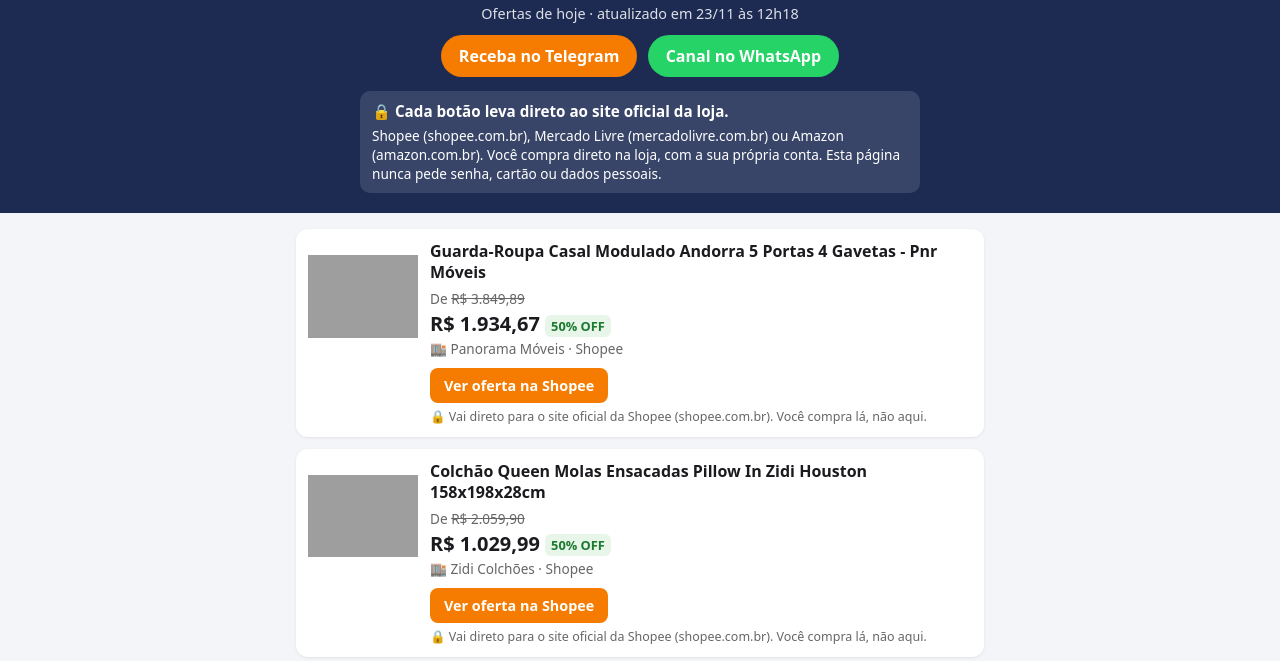
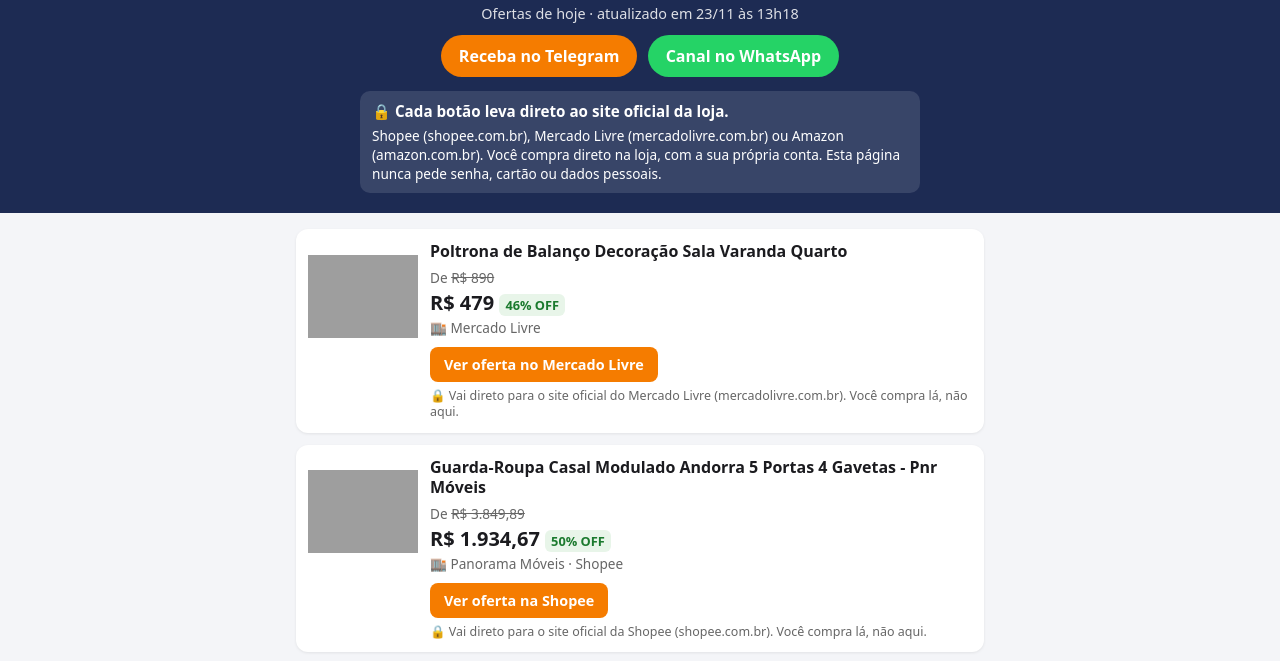
Before and after one commit to ofertascasa/ofertascasa.github.io, a plain HTML site: page index.html in a window 1280 px wide. Shown: the part 55-716 px from the top of the page. Drawn offline with Linux system fonts and the light colour scheme; grey boxes are pictures that could not be loaded.

Commit message:
atualiza as ofertas de hoje

```diff
--- a/index.html
+++ b/index.html
@@ -39,7 +39,7 @@ footer{max-width:720px;margin:0 auto;padding:8px 16px 32px;color:var(--cinza);fo
 <body>
 <header>
 <h1>🛋️ Ofertas Casa</h1>
-<p>Ofertas de hoje · atualizado em 23/11 às 12h18</p>
+<p>Ofertas de hoje · atualizado em 23/11 às 13h18</p>
 <a class="canal" href="https://t.me/OfertasCasaOficial">Receba no Telegram</a>
 <a class="canal whats" href="https://whatsapp.com/channel/0029VbEWegZ9xVJgP6oF842a">Canal no WhatsApp</a>
 <div class="seguro">
@@ -48,6 +48,7 @@ footer{max-width:720px;margin:0 auto;padding:8px 16px 32px;color:var(--cinza);fo
 </div>
 </header>
 <main>
+<article class="oferta"><img src="https://http2.mlstatic.com/D_Q_NP_2X_765406-MLB120346959441_102026-E--poltrona-de-balanco-decoracao-sala-varanda-quarto.jpg" alt="Poltrona de Balanço Decoração Sala Varanda Quarto" loading="lazy"><div class="info"><h2>Poltrona de Balanço Decoração Sala Varanda Quarto</h2><p class="de">De <s>R$ 890</s></p><p class="por">R$ 479 <span class="off">46% OFF</span></p><p class="loja">🏬 Mercado Livre</p><a class="botao" href="https://meli.la/1AnjdNt" target="_blank" rel="sponsored nofollow noopener">Ver oferta no Mercado Livre</a><p class="destino">🔒 Vai direto para o site oficial do Mercado Livre (mercadolivre.com.br). Você compra lá, não aqui.</p></div></article>
 <article class="oferta"><img src="https://cf.shopee.com.br/file/sg-11134201-8258j-msn32zzyg7iaca" alt="Guarda-Roupa Casal Modulado Andorra 5 Portas 4 Gavetas - Pnr Móveis" loading="lazy"><div class="info"><h2>Guarda-Roupa Casal Modulado Andorra 5 Portas 4 Gavetas - Pnr Móveis</h2><p class="de">De <s>R$ 3.849,89</s></p><p class="por">R$ 1.934,67 <span class="off">50% OFF</span></p><p class="loja">🏬 Panorama Móveis · Shopee</p><a class="botao" href="https://s.shopee.com.br/Lp1pPAdwi" target="_blank" rel="sponsored nofollow noopener">Ver oferta na Shopee</a><p class="destino">🔒 Vai direto para o site oficial da Shopee (shopee.com.br). Você compra lá, não aqui.</p></div></article>
 <article class="oferta"><img src="https://cf.shopee.com.br/file/sg-11134201-8257z-mqz5cxuh728c09" alt="Colchão Queen Molas Ensacadas Pillow In Zidi Houston 158x198x28cm" loading="lazy"><div class="info"><h2>Colchão Queen Molas Ensacadas Pillow In Zidi Houston 158x198x28cm</h2><p class="de">De <s>R$ 2.059,90</s></p><p class="por">R$ 1.029,99 <span class="off">50% OFF</span></p><p class="loja">🏬 Zidi Colchões · Shopee</p><a class="botao" href="https://s.shopee.com.br/9AQQHW5Dbm" target="_blank" rel="sponsored nofollow noopener">Ver oferta na Shopee</a><p class="destino">🔒 Vai direto para o site oficial da Shopee (shopee.com.br). Você compra lá, não aqui.</p></div></article>
 <article class="oferta"><img src="https://http2.mlstatic.com/D_Q_NP_2X_619665-MLA117471895753_092026-E.jpg" alt="Cômoda Ditália com 6 Gavetas Vinho Acabamento Fosco" loading="lazy"><div class="info"><h2>Cômoda Ditália com 6 Gavetas Vinho Acabamento Fosco</h2><p class="de">De <s>R$ 869,90</s></p><p class="por">R$ 619,99 <span class="off">29% OFF</span></p><p class="pix">💸 R$ 557,99 no Pix</p><p class="loja">🏬 Mercado Livre</p><a class="botao" href="https://meli.la/2bW5XGm" target="_blank" rel="sponsored nofollow noopener">Ver oferta no Mercado Livre</a><p class="destino">🔒 Vai direto para o site oficial do Mercado Livre (mercadolivre.com.br). Você compra lá, não aqui.</p></div></article>
@@ -78,7 +79,6 @@ footer{max-width:720px;margin:0 auto;padding:8px 16px 32px;color:var(--cinza);fo
 <article class="oferta"><img src="https://cf.shopee.com.br/file/sg-11134201-7rdxy-lyzt9ol9a15m8a" alt="Armário de Cozinha Compacta Fidelitá Provença 219cm 9 Portas 2 Gavetas Freijó/Off-White" loading="lazy"><div class="info"><h2>Armário de Cozinha Compacta Fidelitá Provença 219cm 9 Portas 2 Gavetas Freijó/Off-White</h2><p class="de">De <s>R$ 2.799</s></p><p class="por">R$ 1.412,93 <span class="off">50% OFF</span></p><p class="loja">🏬 Fidelitá Móveis · Shopee</p><a class="botao" href="https://s.shopee.com.br/8AXqESdUka" target="_blank" rel="sponsored nofollow noopener">Ver oferta na Shopee</a><p class="destino">🔒 Vai direto para o site oficial da Shopee (shopee.com.br). Você compra lá, não aqui.</p></div></article>
 <article class="oferta"><img src="https://cf.shopee.com.br/file/sg-11134201-81zu5-mmrv29q7gq9u8e" alt="Estante Alta PlacaEPonto P1023 Telado Industrial MDP 15 MM Mel/Preto" loading="lazy"><div class="info"><h2>Estante Alta PlacaEPonto P1023 Telado Industrial MDP 15 MM Mel/Preto</h2><p class="de">De <s>R$ 1.109,90</s></p><p class="por">R$ 559,90 <span class="off">50% OFF</span></p><p class="loja">🏬 REDE | marketplace RS · Shopee</p><a class="botao" href="https://s.shopee.com.br/AKcKiwJP0a" target="_blank" rel="sponsored nofollow noopener">Ver oferta na Shopee</a><p class="destino">🔒 Vai direto para o site oficial da Shopee (shopee.com.br). Você compra lá, não aqui.</p></div></article>
 <article class="oferta"><img src="https://http2.mlstatic.com/D_Q_NP_2X_887067-MLB109553025243_032026-E--escrivaninha-econo-em-madeira-150x60-com-design-industrial.jpg" alt="Escrivaninha Econo em Madeira 150x60 Design Industrial Marrom" loading="lazy"><div class="info"><h2>Escrivaninha Econo em Madeira 150x60 Design Industrial Marrom</h2><p class="de">De <s>R$ 351,94</s></p><p class="por">R$ 186,52 <span class="off">47% OFF</span></p><p class="loja">🏬 Mercado Livre</p><a class="botao" href="https://meli.la/14C1pyP" target="_blank" rel="sponsored nofollow noopener">Ver oferta no Mercado Livre</a><p class="destino">🔒 Vai direto para o site oficial do Mercado Livre (mercadolivre.com.br). Você compra lá, não aqui.</p></div></article>
-<article class="oferta"><img src="https://cf.shopee.com.br/file/br-11134207-820m1-mlqltog5upz847" alt="Conjunto Guarda Roupa e Cômoda 2 Peças 5 Portas 8 Gavetas Americana Henn" loading="lazy"><div class="info"><h2>Conjunto Guarda Roupa e Cômoda 2 Peças 5 Portas 8 Gavetas Americana Henn</h2><p class="de">De <s>R$ 3.999,90</s></p><p class="por">R$ 2.024,90 <span class="off">49% OFF</span></p><p class="loja">🏬 Lojas MM · Shopee</p><a class="botao" href="https://s.shopee.com.br/9zzUCPycUu" target="_blank" rel="sponsored nofollow noopener">Ver oferta na Shopee</a><p class="destino">🔒 Vai direto para o site oficial da Shopee (shopee.com.br). Você compra lá, não aqui.</p></div></article>
 </main>
 <footer>
 <p>Os botões usam o link oficial de afiliado da própria loja: ao clicar, você é levado ao site oficial dela e paga o
```
